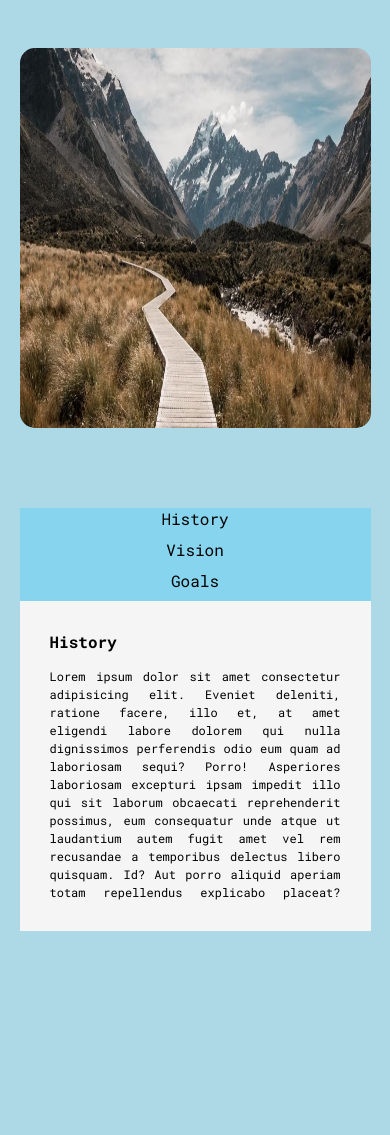
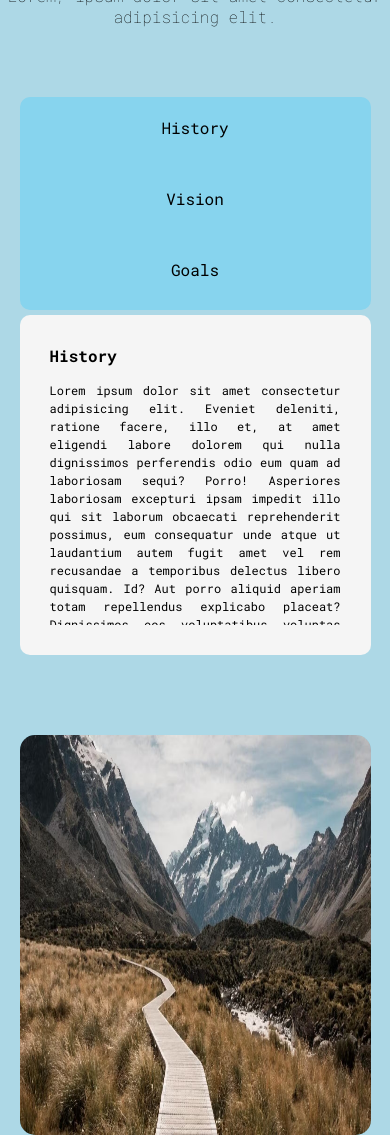
Before and after one commit to sulyman002/Display-different-content, a plain HTML site: page index.html in a window 390 px wide. Before the commit the page ends 951 px from the top, so only its background shows below. Drawn offline with Linux system fonts and the light colour scheme.

Commit message:
i run the javascript

```diff
--- a/index.html
+++ b/index.html
@@ -23,15 +23,15 @@
     <div class="card_content">
 
         <div class="history_card">
-            <img src="/Assets/history_img.avif" alt="history" width="500" height="500">
+            <img src="/Assets/history_img.avif" alt="history" class="image_content" width="500" height="500">
         </div>
 
         <div class="vision_card">
-            <img src="/Assets/vision_image2.webp" alt="vision" width="500" height="500">
+            <img src="/Assets/vision_image2.webp" alt="vision" class="image_content" width="500" height="500">
         </div>
 
         <div class="goals_card">
-            <img src="/Assets/goals_image.jpg" alt="goals" width="500" height="500">
+            <img src="/Assets/goals_image.jpg" alt="goals" class="image_content" width="500" height="500">
         </div>
 
 
@@ -39,15 +39,15 @@
 
         <div class="card_links">
             <div class="links">
-                <div class="history" id="history_click">History</div>
-                <div class="vision" id="vision_click">Vision</div>
-                <div class="goals" id="goal_click">Goals</div>
+                <div class="history item" id="history_click" data-target="history">History</div>
+                <div class="vision item" id="vision_click" data-target="vision">Vision</div>
+                <div class="goals item" id="goal_click" data-target="goals">Goals</div>
             </div>
 
             <div class="links_content">
                 <div class="history_content">
                     <p class="content_name">History</p>
-                    <p class="content_1">
+                    <p class="content_1" id="history-text">
                         Lorem ipsum dolor sit amet consectetur adipisicing elit. Eveniet deleniti, ratione facere, illo
                         et, at amet eligendi labore dolorem qui nulla dignissimos perferendis odio eum quam ad
                         laboriosam sequi? Porro!
@@ -61,7 +61,7 @@
                 </div>
                 <div class="vision-content">
                     <p class="content_name">Vision</p>
-                    <p class="content_1">
+                    <p class="content_1" id="history-text">
                         Lorem ipsum dolor sit amet consectetur adipisicing elit. Eveniet deleniti, ratione facere, illo
                         et, at amet eligendi labore dolorem qui nulla dignissimos perferendis odio eum quam ad
                         laboriosam seqgoalsro!
@@ -75,7 +75,7 @@
                 </div>
                 <div class="goals_content">
                     <p class="content_name">Goals</p>
-                    <p class="content_1">
+                    <p class="content_1" id="history-text">
                         Lorem ipsum dolor sit amet consectetur adipisicing elit. Eveniet deleniti, ratione facere, illo
                         et, at amet eligendi labore dolorem qui nulla dignissimos perferendis odio eum quam ad
                         laboriosam sequi? Porro!
@@ -91,7 +91,7 @@
         </div>
     </div>
 
-
+    <script src="/script.js"></script>
 </body>
 
 </html>
--- a/script.js
+++ b/script.js
@@ -1,3 +1,43 @@
-const history_click = document.querySelector('.history_click');
-const vision_click = document.querySelector('.vision_click');
-const goals_click = document.querySelector('.goals_click');
+
+const historyBtn = document.getElementById('history_click');
+    const visionBtn = document.getElementById('vision_click');
+    const goalsBtn = document.getElementById('goal_click');
+
+    const historyCard = document.querySelector('.history_card');
+    const visionCard = document.querySelector('.vision_card');
+    const goalsCard = document.querySelector('.goals_card');
+
+    const historyContent = document.querySelector('.history_content');
+    const visionContent = document.querySelector('.vision-content');
+    const goalsContent = document.querySelector('.goals_content');
+
+    function hideAll() {
+        historyCard.style.display = 'none';
+        visionCard.style.display = 'none';
+        goalsCard.style.display = 'none';
+        historyContent.style.display = 'none';
+        visionContent.style.display = 'none';
+        goalsContent.style.display = 'none';
+    }
+
+    historyBtn.addEventListener('click', () => {
+        hideAll();
+        historyCard.style.display = 'block';
+        historyContent.style.display = 'flex';
+    });
+
+    visionBtn.addEventListener('click', () => {
+        hideAll();
+        visionCard.style.display = 'block';
+        visionContent.style.display = 'flex';
+    });
+
+    goalsBtn.addEventListener('click', () => {
+        hideAll();
+        goalsCard.style.display = 'block';
+        goalsContent.style.display = 'flex';
+    });
+
+    hideAll();
+    historyCard.style.display = 'block';
+    historyContent.style.display = 'flex';
--- a/style.css
+++ b/style.css
@@ -24,9 +24,9 @@
 
     /* other properties */
 
-    --container-height: 380px;
-    --container-links-height: 50px;
-    --content-height: 330px;
+    --container-height: 400px;
+    --container-links-height: 60px;
+    --content-height: 340px;
     /* color properties */
 
 }
@@ -39,7 +39,7 @@ body {
     justify-content: center;
     align-items: center;
     width: 100vw;
-    height: 100vh;
+    height: 130vh;
 }
 
 .tittle {
@@ -64,7 +64,7 @@ body {
 }
 
 .history_card {
-    display: flex;
+    display: none;
     width: 45%;
     background-color: var(--pry-card-color);
     height: var(--container-height);
@@ -117,8 +117,9 @@ body {
 .card_links {
     display: flex;
     width: 45%;
+    gap: 5px;
     flex-direction: column;
-    background-color: var(--pry-card-color);
+    /* background-color: var(--pry-card-color); */
 }
 
 .links {
@@ -126,6 +127,9 @@ body {
     justify-content: space-between;
     align-items: center;
     height: var(--container-links-height);
+    border-radius: 10px;
+    border: none;
+    background-color: var(--pry-card-color);
 
 }
 
@@ -142,13 +146,14 @@ body {
     /* background-color: black; */
 }
 
+
 .history:hover {
     background-color: var(--light-color);
     height: inherit;
     align-items: center;
     border-radius: 5px;
     font-weight: bold;
-    font-size: var(--fs-400);
+    font-size: var(--fs-600);
 }
 
 .vision:hover {
@@ -157,7 +162,7 @@ body {
     align-items: center;
     border-radius: 5px;
     font-weight: bold;
-    font-size: var(--fs-400);
+    font-size: var(--fs-600);
 }
 
 .goals:hover {
@@ -166,8 +171,9 @@ body {
     align-items: center;
     border-radius: 5px;
     font-weight: bold;
-    font-size: var(--fs-400);
+    font-size: var(--fs-600);
 }
+
 
 /* .history {
     background-color: bisque;
@@ -178,15 +184,17 @@ body {
 .links_content {
     display: flex;
     background-color: var(--scnd-bg-color);
+    border-radius: 10px;
 
 }
 
 .history_content {
-    display: flex;
+    display: none;
     flex-direction: column;
     justify-content: center;
     padding: 30px;
     height: var(--content-height);
+    overflow: auto;
 }
 
 .vision-content {
@@ -194,12 +202,9 @@ body {
     flex-direction: column;
     padding: 30px;
     justify-content: centert;
-    overflow: hidden;
-    /* flex-direction: column;
-    justify-content: center;
-    align-items: center;
-    width: 100%;
-    height: 100%; */
+    overflow: auto;
+    height: var(--content-height);
+
 }
 
 .goals_content {
@@ -207,6 +212,8 @@ body {
     flex-direction: column;
     padding: 30px;
     justify-content: center;
+    overflow: hidden;
+    height: var(--content-height);
 
 }
 
@@ -233,7 +240,8 @@ body {
 @media screen and (max-width: 768px) {
 
     .card_content {
-        flex-direction: column;
+      display: flex;
+        flex-direction: column-reverse;
         align-items: center;
     }
 
@@ -247,6 +255,7 @@ body {
     .card_links {
         width: 90%;
         margin-bottom: 20px;
+
     }
     .links {
         flex-direction: column;
@@ -258,6 +267,7 @@ body {
     .goals {
         width: 100%;
         height: auto;
+        padding: 20px;
         margin-bottom: 10px;
     }
 
```
